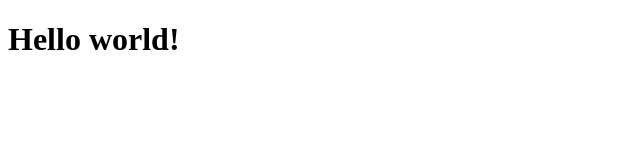
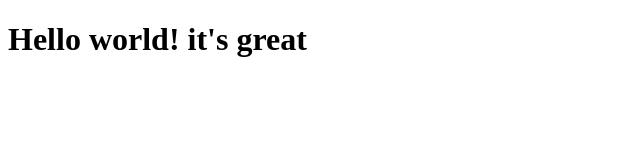
Before and after one commit to maxwellkulzhan/coursera-test, a plain HTML site: page site/index.html in a window 1280 px wide. Shown: the whole page, without its empty margins (0-640 px from the left). Drawn offline with Linux system fonts and the light colour scheme.

Commit message:
small addittion

```diff
--- a/site/index.html
+++ b/site/index.html
@@ -4,6 +4,6 @@
 	<title>Hello world</title>
 </head>
 <body>
-<h1>Hello world!</h1>
+<h1>Hello world! it's great</h1>
 </body>
 </html>
```
